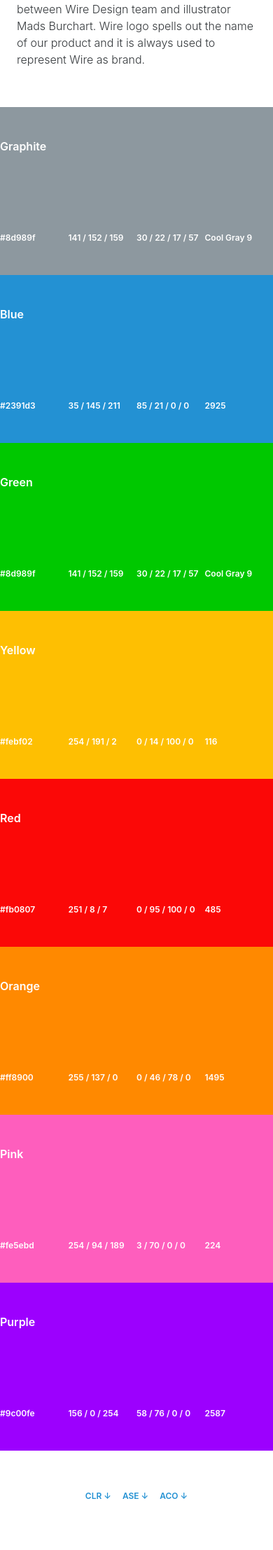
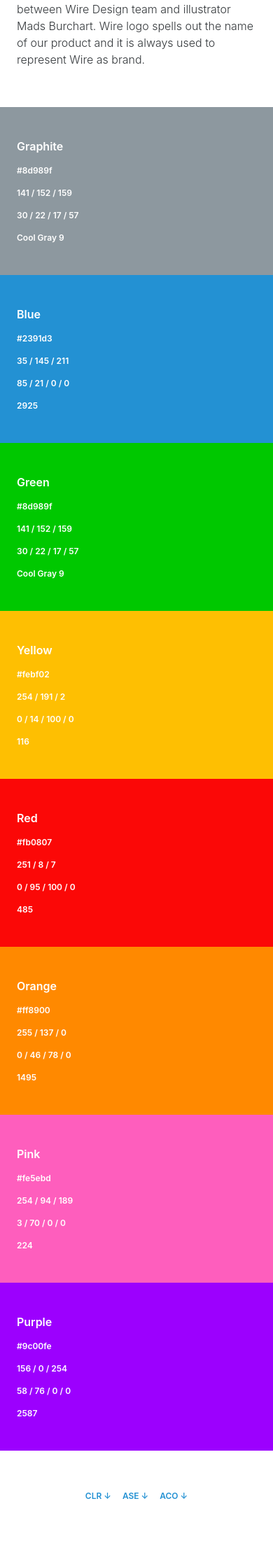
Before and after one commit to wireapp/brand, a Jekyll site: the page built from colors/index.html, in a window 390 px wide. Shown: the part 447-2662 px from the top of the page at 70% size. Built offline with Jekyll 4.4.1, drawn with Linux system fonts in a browser that asks for light colours.

Commit message:
Fix for colors on mobile

```diff
--- a/_sass/content.scss
+++ b/_sass/content.scss
@@ -55,11 +55,16 @@
     justify-content: space-around;
     flex-wrap: wrap;
 
+    @media screen and (max-width: $break) {
+      margin: 0 24px;
+    }
+
     span:nth-child(1) { width: 100% }
-    span:nth-child(1n+2) { font-size: 12px; width: 25%; text-align:left; }
 
-    @media screen and (max-width: $break) {
-	    width: 100%;
+    span:nth-child(1n+2) { font-size: 12px; width: 25%; text-align:left;
+      @media screen and (max-width: $break) {
+  	    width: 100%;
+      }
 	  }
   }
 
```
